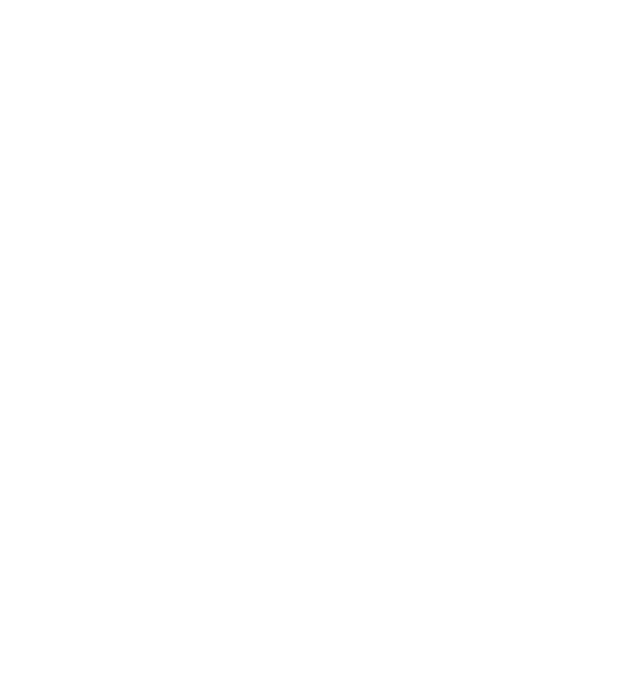
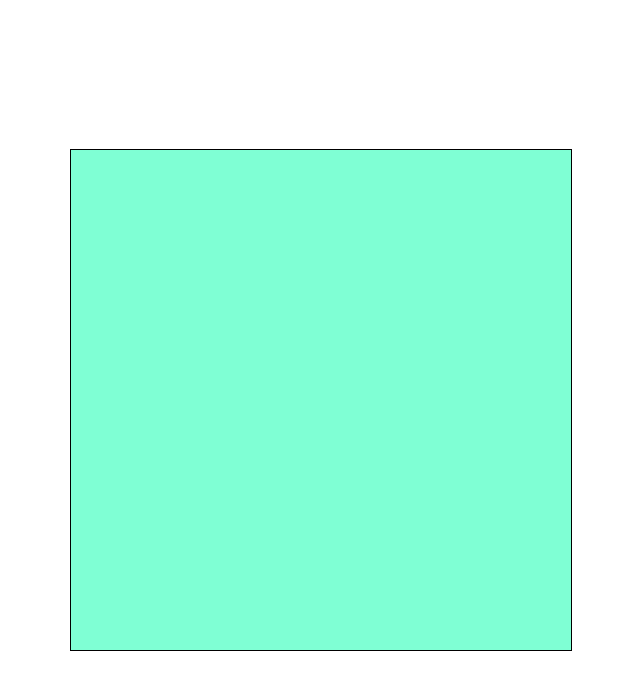
Before and after one commit to agwadan/tic-tac-toe, a React (Vite) app: page / in a window 1280 px wide. Shown: the top 690 px of the page, without its empty margins (319-959 px from the left). Built offline with nearby package versions, Linux system fonts and the light colour scheme.

Commit message:
Add main

```diff
--- a/src/App.css
+++ b/src/App.css
@@ -1,41 +1,43 @@
-#root {
-  max-width: 1280px;
-  margin: 0 auto;
-  padding: 2rem;
-  text-align: center;
+.App {
+  width: 100vw;
+  height: 100vh;
+  display: flex;
+  justify-content: center;
+  align-items: center;
 }
 
-.logo {
-  height: 6em;
-  padding: 1.5em;
-  will-change: filter;
-}
-.logo:hover {
-  filter: drop-shadow(0 0 2em #646cffaa);
-}
-.logo.react:hover {
-  filter: drop-shadow(0 0 2em #61dafbaa);
+body {
+  padding: 0;
+  margin: 0;
 }
 
-@keyframes logo-spin {
-  from {
-    transform: rotate(0deg);
-  }
-  to {
-    transform: rotate(360deg);
-  }
+.board {
+  width: 500px;
+  height: 500px;
+  background-color: aquamarine;
+  border: 1px solid black;
+  display: flex;
+  flex-direction: column;
 }
 
-@media (prefers-reduced-motion: no-preference) {
-  a:nth-of-type(2) .logo {
-    animation: logo-spin infinite 20s linear;
-  }
+.row {
+  flex: 33%;
+  display: flex;
+  flex-direction: row;
 }
 
-.card {
-  padding: 2em;
+.square {
+  flex: 33%;
+  height: 100%;
+  border: 1px solid black;
+  cursor: pointer;
+  display: grid;
+  place-items: center;
+  font-size: 30px;
+  color: black;
+  font-family: Arial, Helvetica, sans-serif;
 }
 
-.read-the-docs {
-  color: #888;
+.square:active {
+  background-color: #64f4c4;
 }
--- a/src/index.css
+++ /dev/null
@@ -1,70 +0,0 @@
-:root {
-  font-family: Inter, Avenir, Helvetica, Arial, sans-serif;
-  font-size: 16px;
-  line-height: 24px;
-  font-weight: 400;
-
-  color-scheme: light dark;
-  color: rgba(255, 255, 255, 0.87);
-  background-color: #242424;
-
-  font-synthesis: none;
-  text-rendering: optimizeLegibility;
-  -webkit-font-smoothing: antialiased;
-  -moz-osx-font-smoothing: grayscale;
-  -webkit-text-size-adjust: 100%;
-}
-
-a {
-  font-weight: 500;
-  color: #646cff;
-  text-decoration: inherit;
-}
-a:hover {
-  color: #535bf2;
-}
-
-body {
-  margin: 0;
-  display: flex;
-  place-items: center;
-  min-width: 320px;
-  min-height: 100vh;
-}
-
-h1 {
-  font-size: 3.2em;
-  line-height: 1.1;
-}
-
-button {
-  border-radius: 8px;
-  border: 1px solid transparent;
-  padding: 0.6em 1.2em;
-  font-size: 1em;
-  font-weight: 500;
-  font-family: inherit;
-  background-color: #1a1a1a;
-  cursor: pointer;
-  transition: border-color 0.25s;
-}
-button:hover {
-  border-color: #646cff;
-}
-button:focus,
-button:focus-visible {
-  outline: 4px auto -webkit-focus-ring-color;
-}
-
-@media (prefers-color-scheme: light) {
-  :root {
-    color: #213547;
-    background-color: #ffffff;
-  }
-  a:hover {
-    color: #747bff;
-  }
-  button {
-    background-color: #f9f9f9;
-  }
-}
--- a/src/main.jsx
+++ b/src/main.jsx
@@ -1,7 +1,6 @@
 import React from 'react'
 import ReactDOM from 'react-dom/client'
 import App from './App'
-import './index.css'
 
 ReactDOM.createRoot(document.getElementById('root')).render(
   <React.StrictMode>
```
